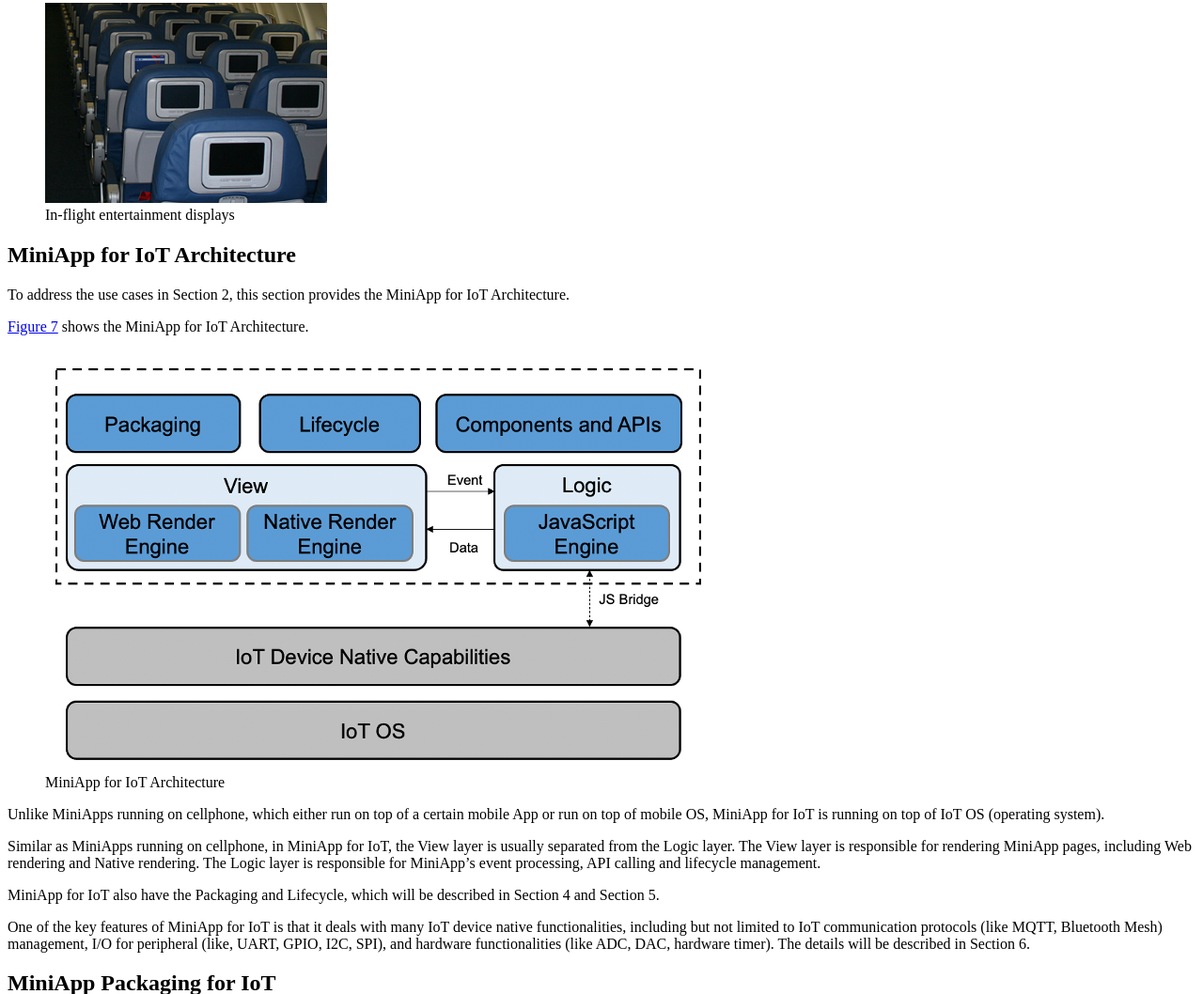
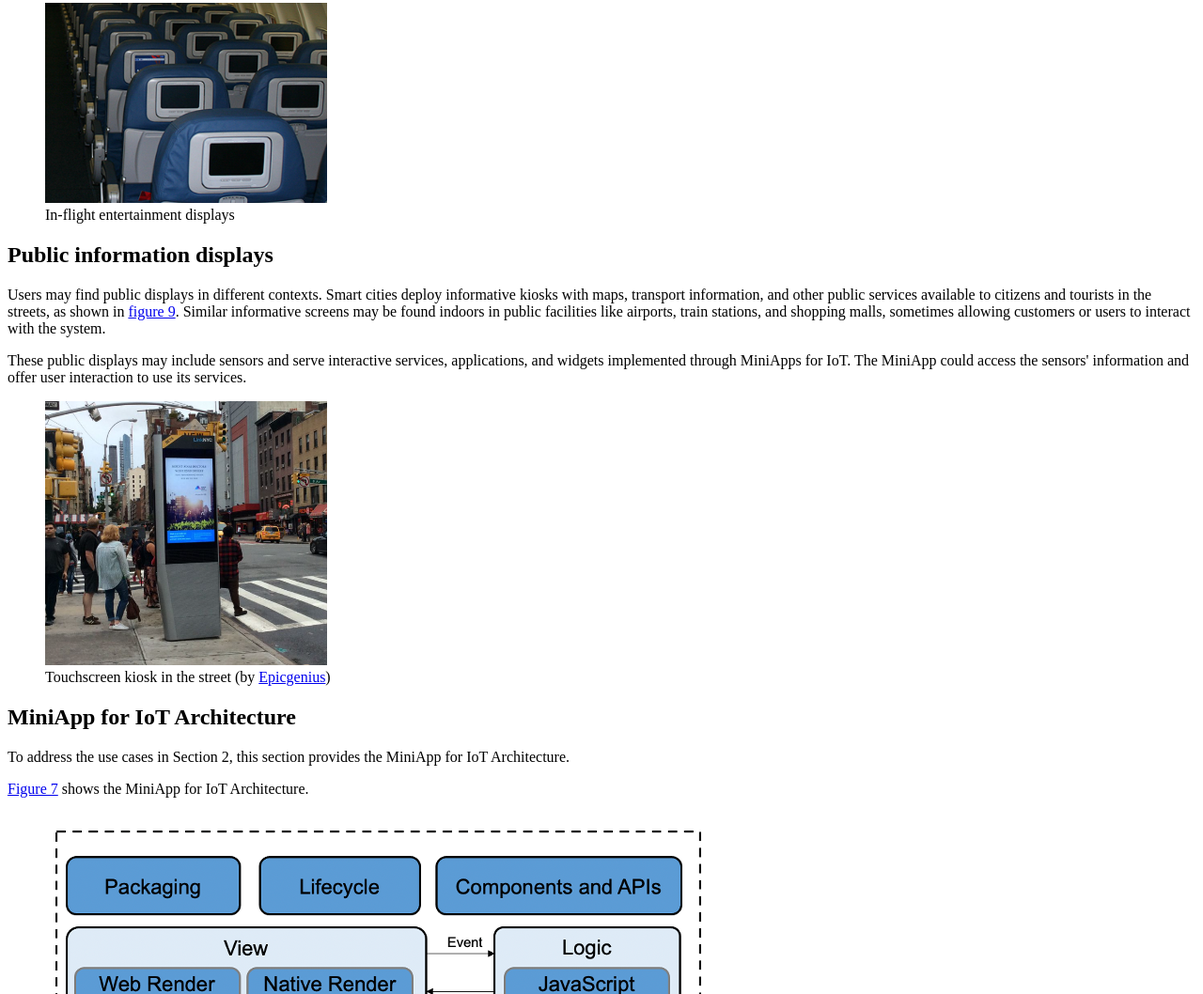
Before and after one commit to w3c/miniapp-iot, a plain HTML site: page index.html in a window 1280 px wide. Shown: the part 3512-4570 px from the top of the page at 94% size. Drawn offline with Linux system fonts and the light colour scheme.

Commit message:
Public information displays added

```diff
--- a/index.html
+++ b/index.html
@@ -200,6 +200,19 @@
           <figure id="figure-miniapp-iot-use-case-infotainment">
             <img width="300" src="images/in-flight-entertainment.png" alt="In-flight entertainment displays on a passenger aircraft" />
             <figcaption>In-flight entertainment displays</figcaption>
+          </figure>
+      </section>
+      <section>
+          <h2>Public information displays</h2>
+          <p>
+            Users may find public displays in different contexts. Smart cities deploy informative kiosks with maps, transport information, and other public services available to citizens and tourists in the streets, as shown in <a href="#figure-miniapp-iot-use-case-street-kiosk">figure 9</a>. Similar informative screens may be found indoors in public facilities like airports, train stations, and shopping malls, sometimes allowing customers or users to interact with the system.
+          </p>
+          <p>
+            These public displays may include sensors and serve interactive services, applications, and widgets implemented through MiniApps for IoT. The MiniApp could access the sensors' information and offer user interaction to use its services.
+          </p>
+          <figure id="figure-miniapp-iot-use-case-street-kiosk">
+            <img width="300" src="images/linknyc-kiosk.png" alt="Touchscreen kiosk in the street" />
+            <figcaption>Touchscreen kiosk in the street (by <a href="https://en.wikipedia.org/wiki/LinkNYC#/media/File:LinkNYC_kiosk_at_23rd_and_8th_4.jpg">Epicgenius</a>)</figcaption>
           </figure>
       </section>
     </section>
```
Also changed, not shown: images/linknyc-kiosk.png (added).
